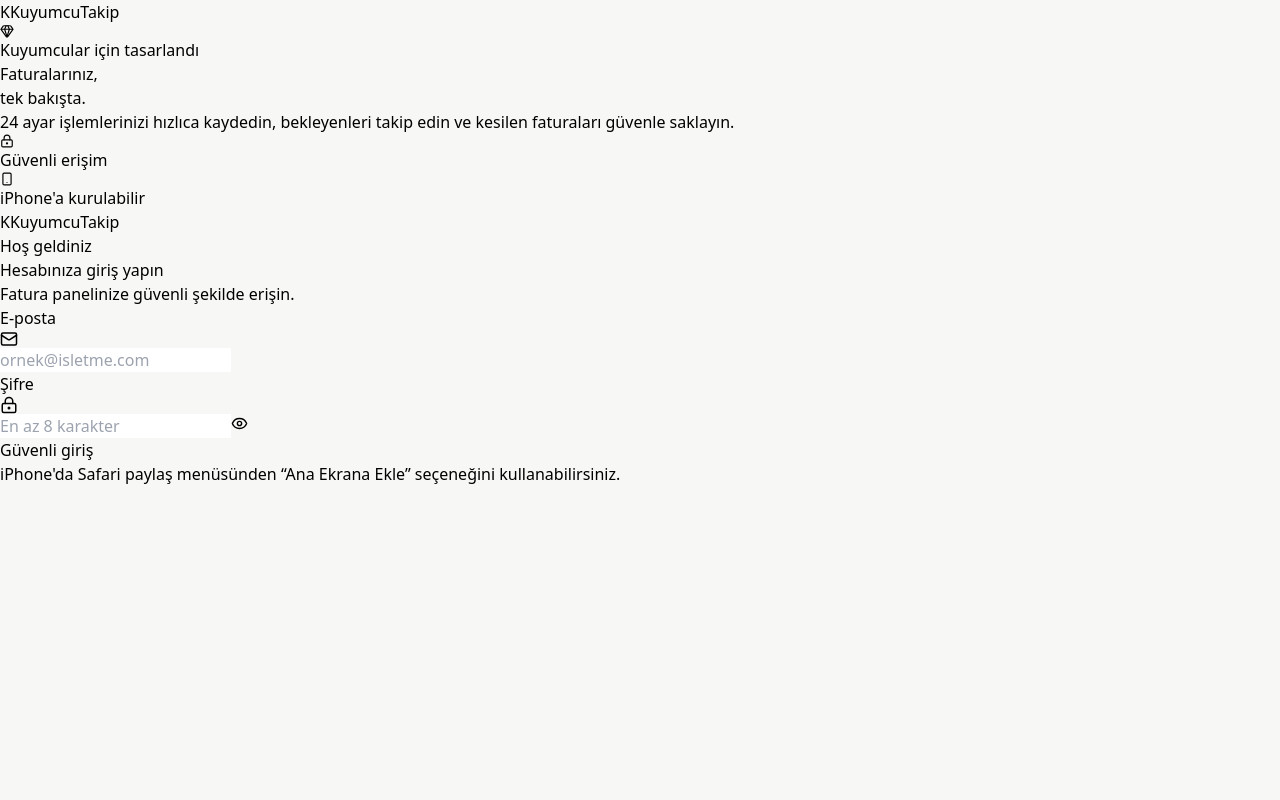
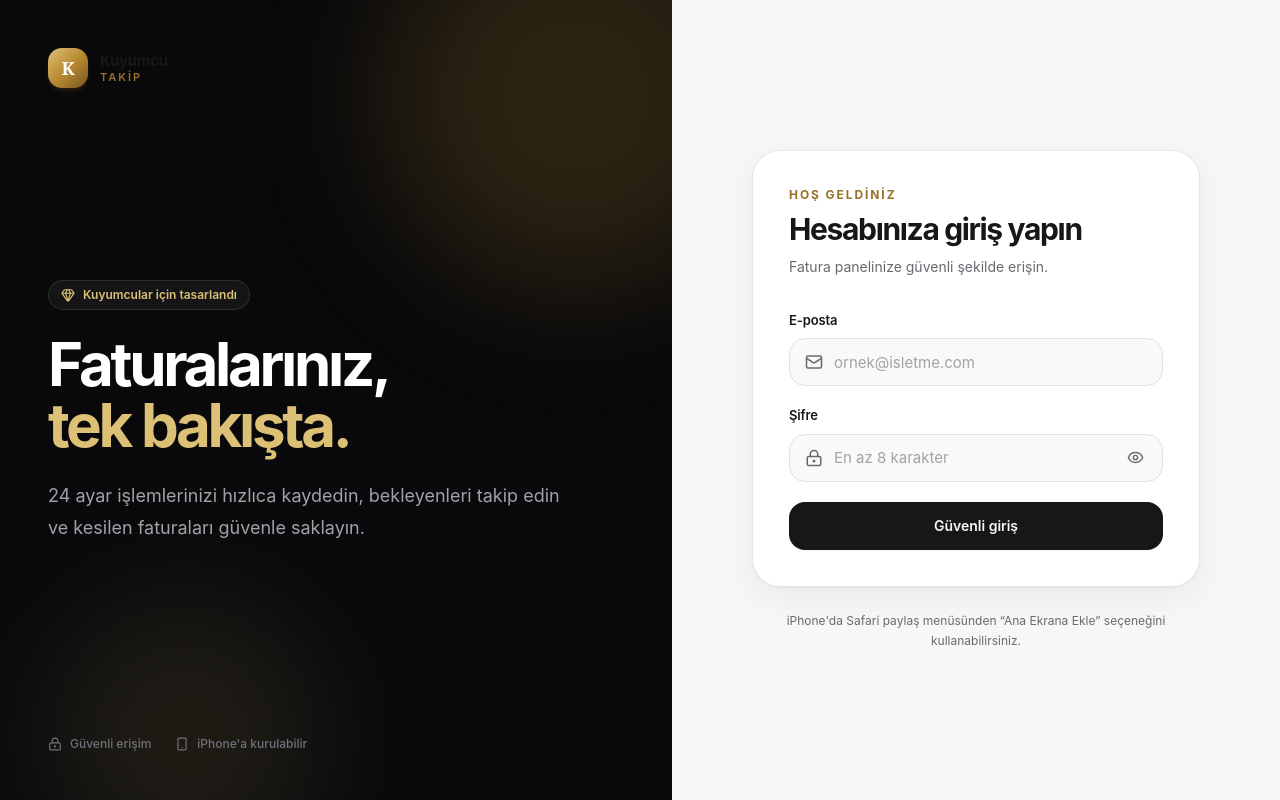
Before and after one commit to erdicebi/kuyumcu-takip, a Next.js app: page /giris in a window 1280 px wide. Built offline with nearby package versions, Linux system fonts and the light colour scheme.

Commit message:
Add files via upload

```diff
--- /dev/null
+++ b/next.config.ts
@@ -0,0 +1,27 @@
+import type { NextConfig } from "next";
+
+const securityHeaders = [
+  { key: "X-Content-Type-Options", value: "nosniff" },
+  { key: "X-Frame-Options", value: "DENY" },
+  { key: "Referrer-Policy", value: "strict-origin-when-cross-origin" },
+  { key: "Permissions-Policy", value: "camera=(), microphone=(), geolocation=()" },
+];
+
+const nextConfig: NextConfig = {
+  poweredByHeader: false,
+  reactStrictMode: true,
+  async headers() {
+    return [
+      { source: "/(.*)", headers: securityHeaders },
+      {
+        source: "/sw.js",
+        headers: [
+          { key: "Cache-Control", value: "public, max-age=0, must-revalidate" },
+          { key: "Service-Worker-Allowed", value: "/" },
+        ],
+      },
+    ];
+  },
+};
+
+export default nextConfig;
--- /dev/null
+++ b/postcss.config.mjs
@@ -0,0 +1,8 @@
+const config = {
+  plugins: {
+    tailwindcss: {},
+    autoprefixer: {},
+  },
+};
+
+export default config;
--- /dev/null
+++ b/tailwind.config.ts
@@ -0,0 +1,46 @@
+import type { Config } from "tailwindcss";
+
+const config: Config = {
+  darkMode: "class",
+  content: [
+    "./app/**/*.{js,ts,jsx,tsx,mdx}",
+    "./components/**/*.{js,ts,jsx,tsx,mdx}",
+    "./lib/**/*.{js,ts,jsx,tsx,mdx}",
+  ],
+  theme: {
+    extend: {
+      colors: {
+        ink: "rgb(var(--ink) / <alpha-value>)",
+        muted: "rgb(var(--muted) / <alpha-value>)",
+        surface: "rgb(var(--surface) / <alpha-value>)",
+        canvas: "rgb(var(--canvas) / <alpha-value>)",
+        line: "rgb(var(--line) / <alpha-value>)",
+        gold: {
+          50: "#fbf8ef",
+          100: "#f4edd5",
+          200: "#e9d9aa",
+          300: "#dcc076",
+          400: "#d0a64a",
+          500: "#b98b31",
+          600: "#997027",
+          700: "#795522",
+          800: "#654720",
+          900: "#563d1f"
+        }
+      },
+      boxShadow: {
+        apple: "0 1px 2px rgba(0,0,0,.04), 0 10px 36px rgba(24,24,27,.06)",
+        float: "0 18px 60px rgba(0,0,0,.12)"
+      },
+      borderRadius: {
+        "4xl": "2rem"
+      },
+      fontFamily: {
+        sans: ["-apple-system", "BlinkMacSystemFont", "SF Pro Display", "SF Pro Text", "Segoe UI", "sans-serif"]
+      }
+    }
+  },
+  plugins: []
+};
+
+export default config;
```
Also changed, not shown: eslint.config.mjs (added, +16 -0 lines), middleware.ts (added, +10 -0 lines), tsconfig.json (added, +33 -0 lines), vitest.config.ts (added, +14 -0 lines), next-env.d.ts (added), vercel.json (added), 1 other file (tests, documents, lock files or other folders).
